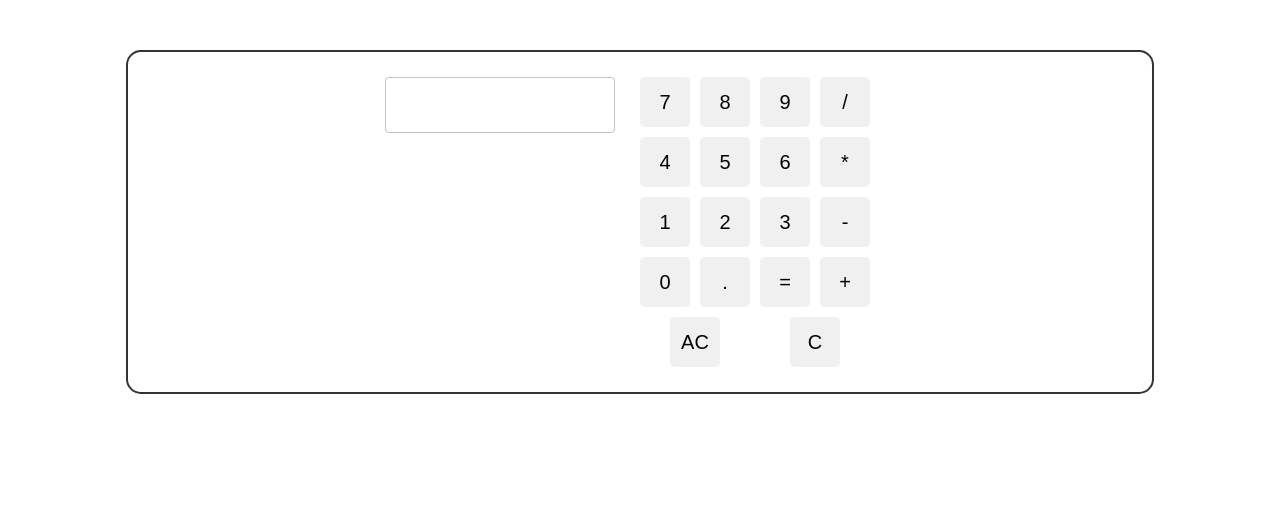
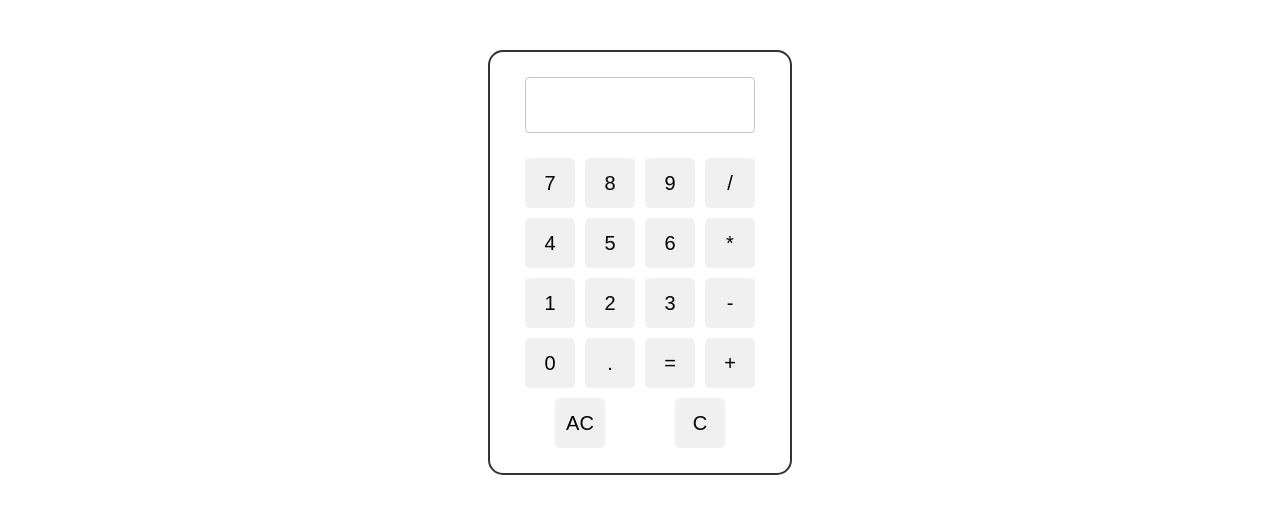
Before and after one commit to jason-roesgen/calculator-react, a React (Create React App) app: page / in a window 1280 px wide. Shown: the top 514 px of the page. Built offline with nearby package versions, Linux system fonts and the light colour scheme.

Commit message:
give calculator frame a fixed width

```diff
--- a/src/App.css
+++ b/src/App.css
@@ -1,5 +1,6 @@
 .container {
   border: 2px solid #333;
+  max-width: 300px;
   width: 80%;
   margin: 0 auto;
   margin-top: 50px;
```
